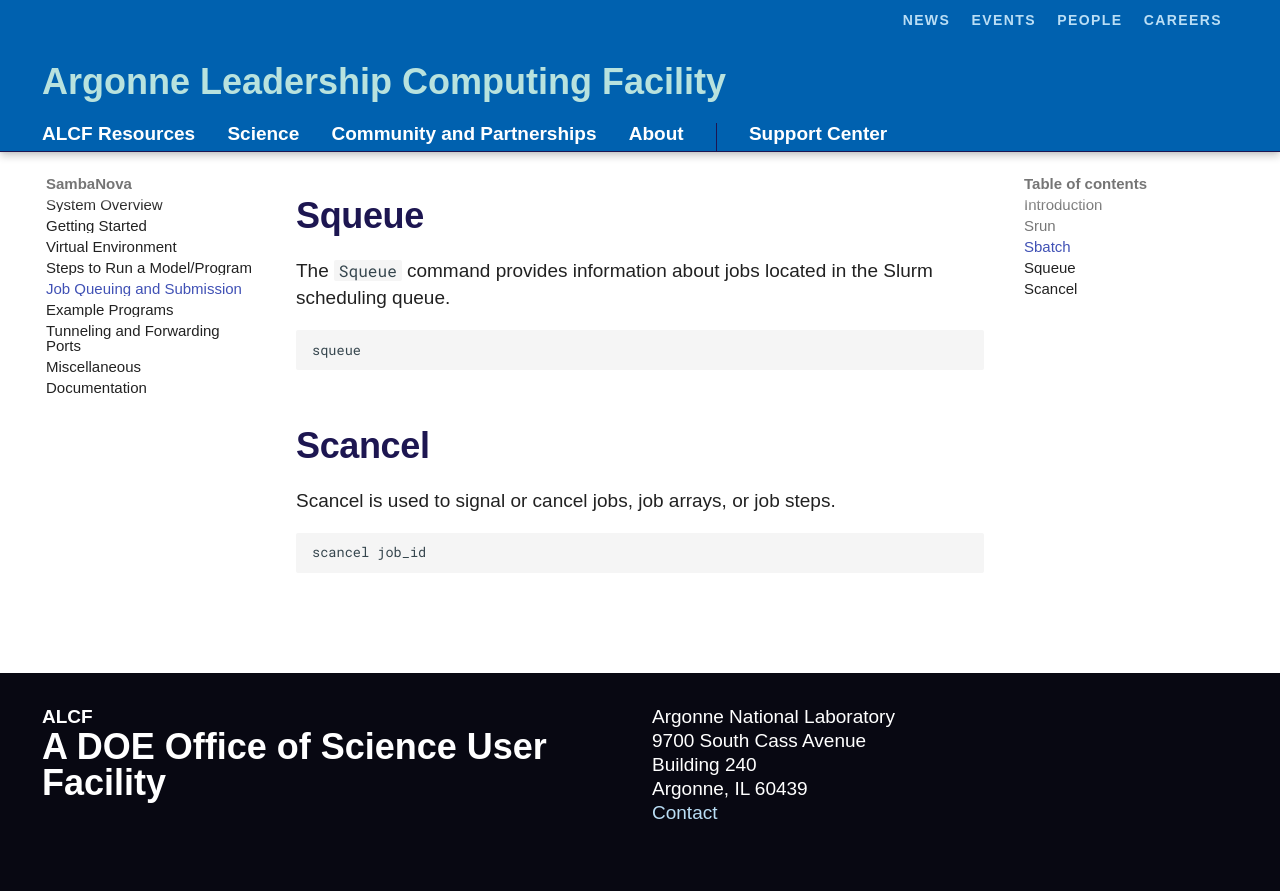
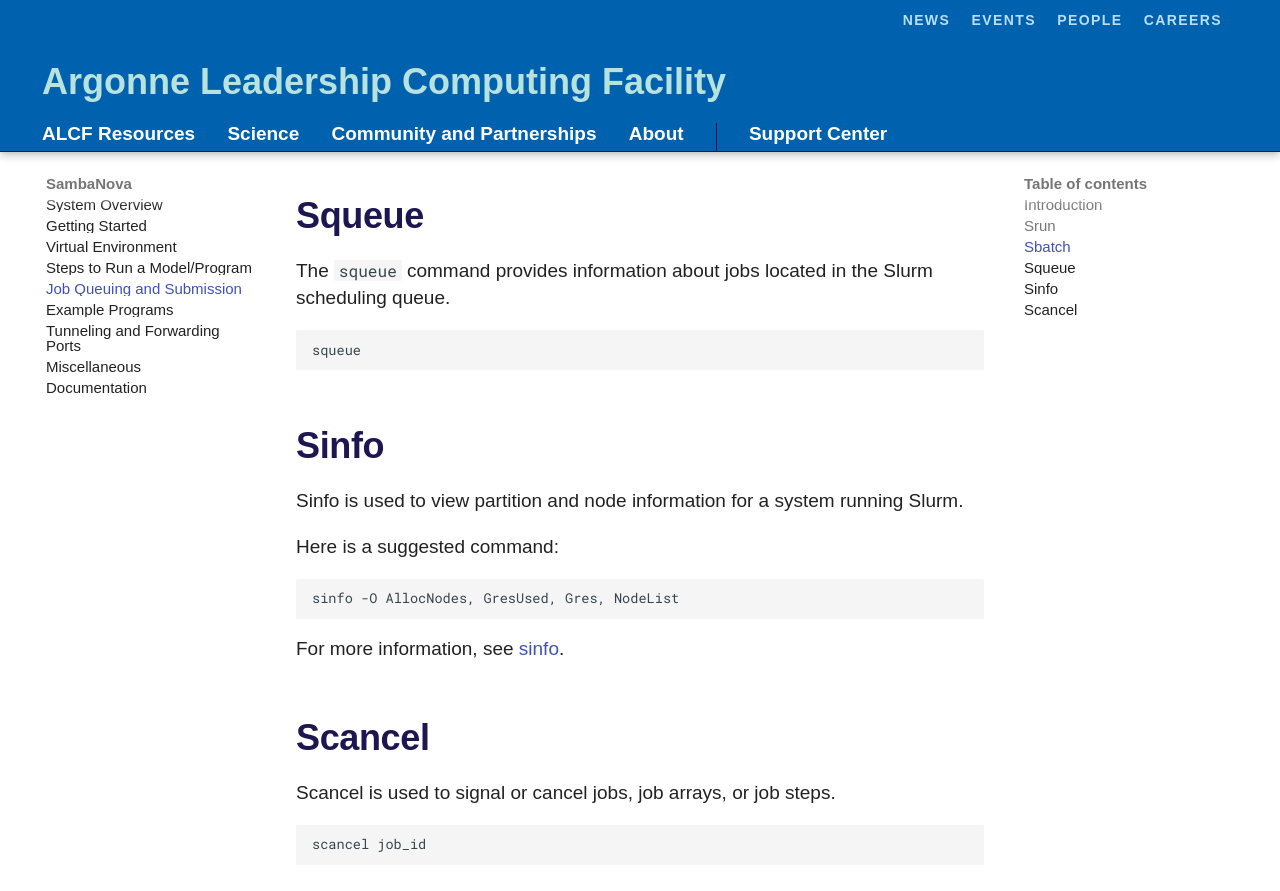
Before and after one commit to argonne-lcf/ai-testbed-userdocs, an MkDocs documentation site: the page built from docs/sambanova/Job-Queuing-and-Submission.md, in a window 1280 px wide and 900 px high, scrolled down 1829 px. Shown: the top 891 px of the window. Built offline with MkDocs 1.6.1 and Material for MkDocs 9.7.7, drawn with Linux system fonts in a browser that asks for light colours; some web fonts are replaced; comment, search, counter and statistics services are not loaded.

Commit message:
Added sinfo.

````diff
--- a/docs/sambanova/Job-Queuing-and-Submission.md
+++ b/docs/sambanova/Job-Queuing-and-Submission.md
@@ -60,11 +60,23 @@
 
 ## Squeue
 
-The `Squeue` command provides information about jobs located in the Slurm scheduling queue.
+The `squeue` command provides information about jobs located in the Slurm scheduling queue.
 
 ```bash
 squeue
 ```
+
+## Sinfo
+
+Sinfo is used to view partition and node information for a system running Slurm.
+
+Here is a suggested command:
+
+```bash
+sinfo -O AllocNodes, GresUsed, Gres, NodeList
+```
+
+For more information, see [sinfo](https://slurm.schedmd.com/sinfo.html).
 
 ## Scancel
 
````
